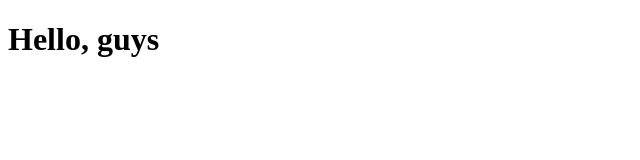
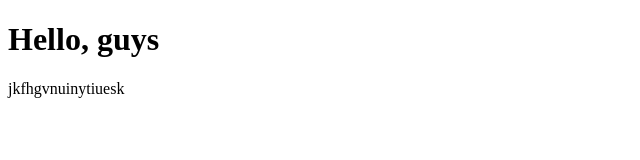
Before and after one commit to LavrYuliia/Tutorial, a plain HTML site: page index.html in a window 1280 px wide. Shown: the whole page, without its empty margins (0-640 px from the left). Drawn offline with Linux system fonts and the light colour scheme.

Commit message:
Update index.html
add <p>

```diff
--- a/index.html
+++ b/index.html
@@ -10,3 +10,6 @@
     <h1>Hello, guys</h1>
 </body>
 </html>
+<div>
+    <p>jkfhgvnuinytiuesk</p>
+</div>
```
